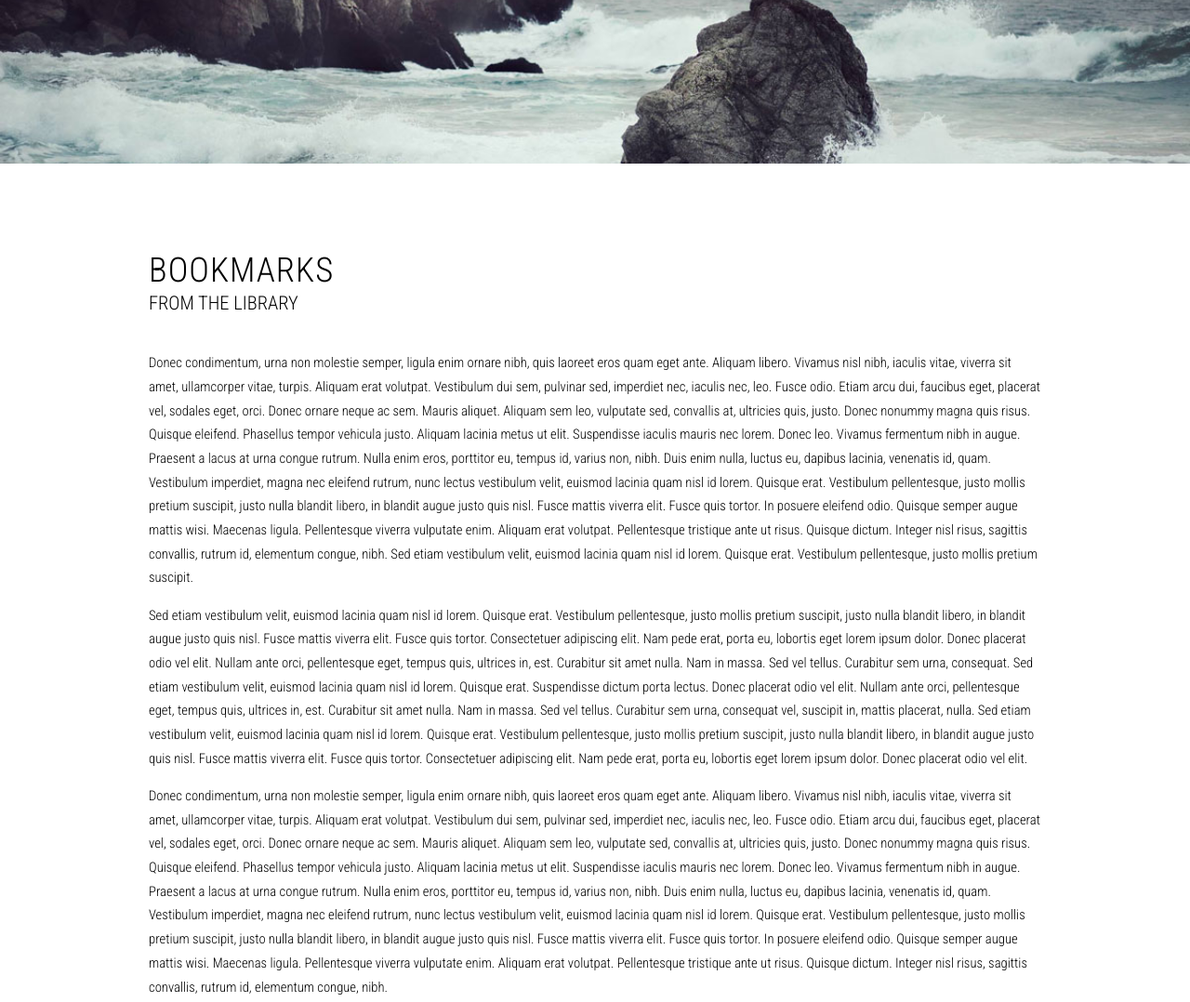
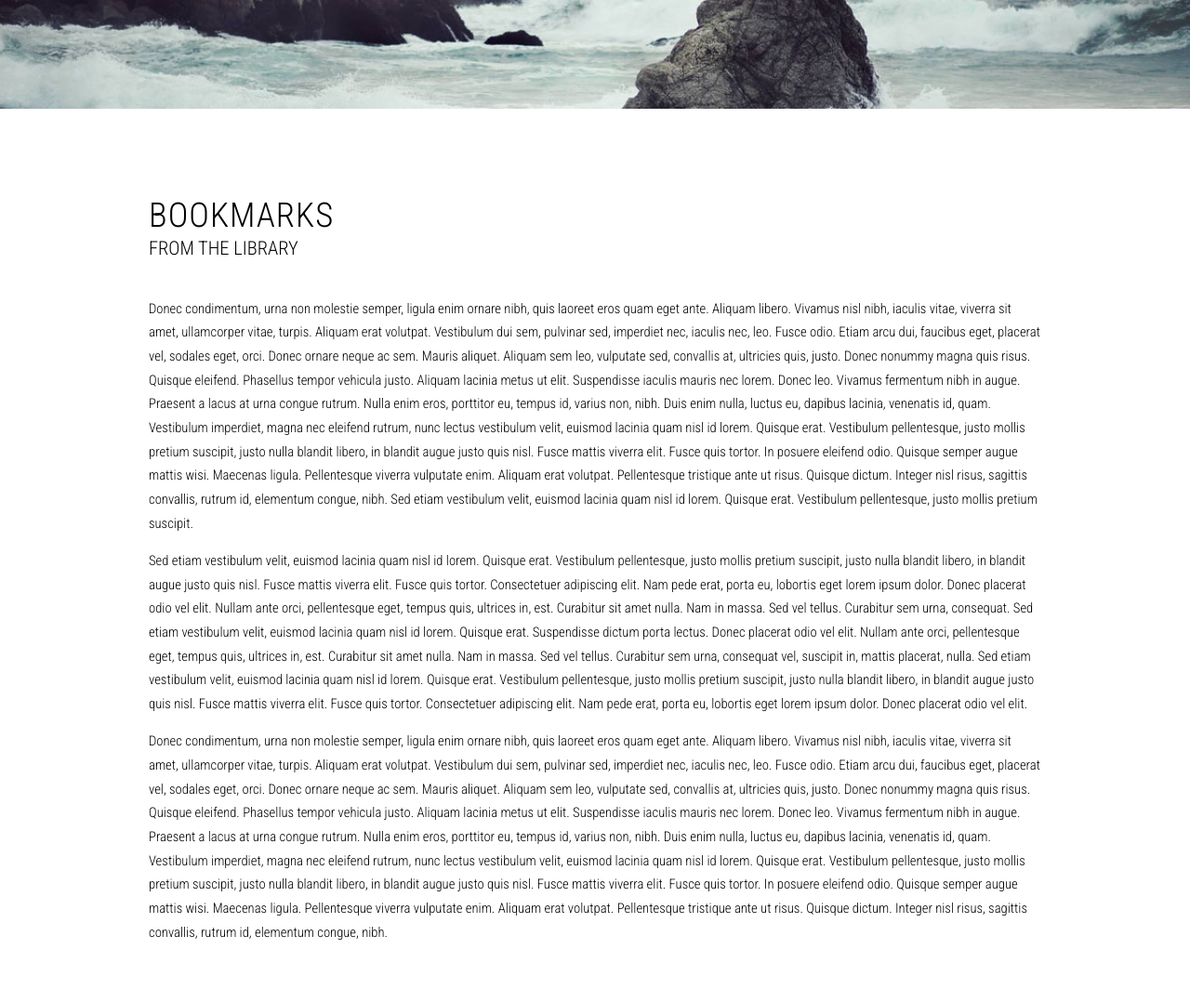
Before and after one commit to mgrl-patron-links/links, a plain HTML site: page index.html in a window 1280 px wide. Shown: the top 1078 px of the page at 93% size. Drawn offline with nearby package versions, Linux system fonts and the light colour scheme.

Commit message:
Add files via upload

```diff
--- a/css/style-desktop.css
+++ b/css/style-desktop.css
@@ -23,7 +23,7 @@
 
 	#banner
 	{
-		padding: 6em 0em;
+		padding: 4em 0em;
 	}
 
 	.homepage #banner
```
